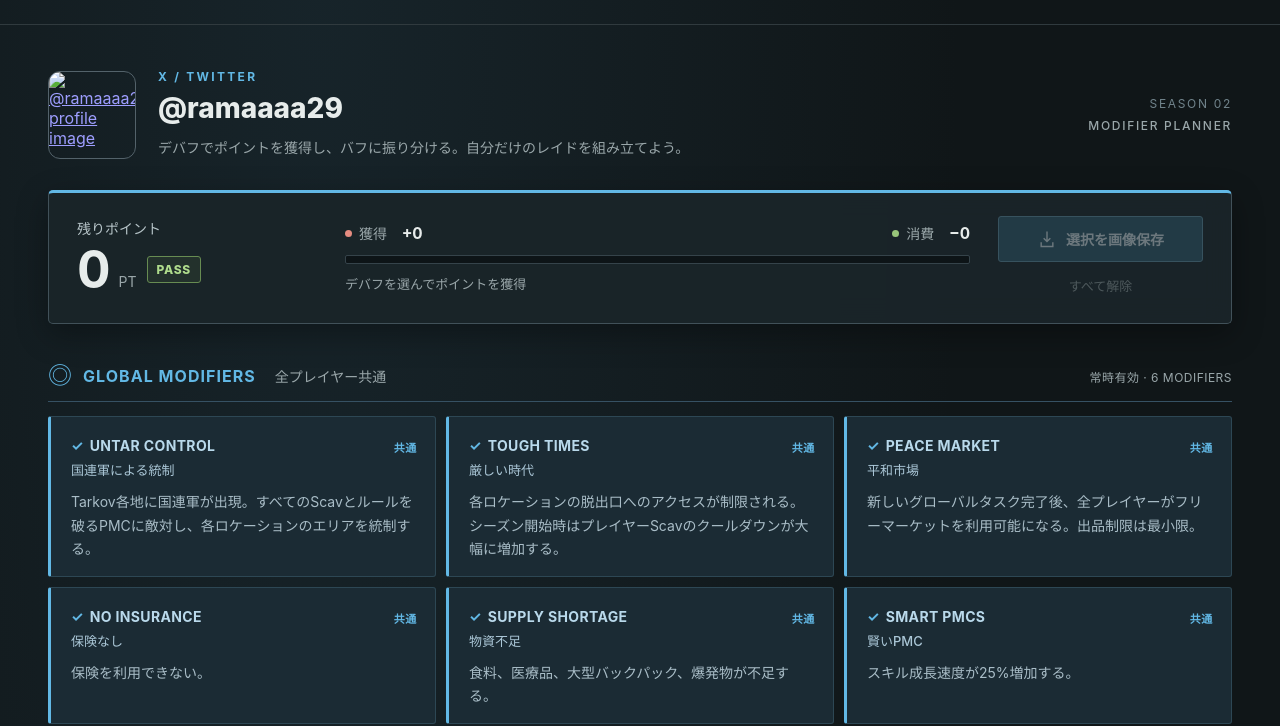
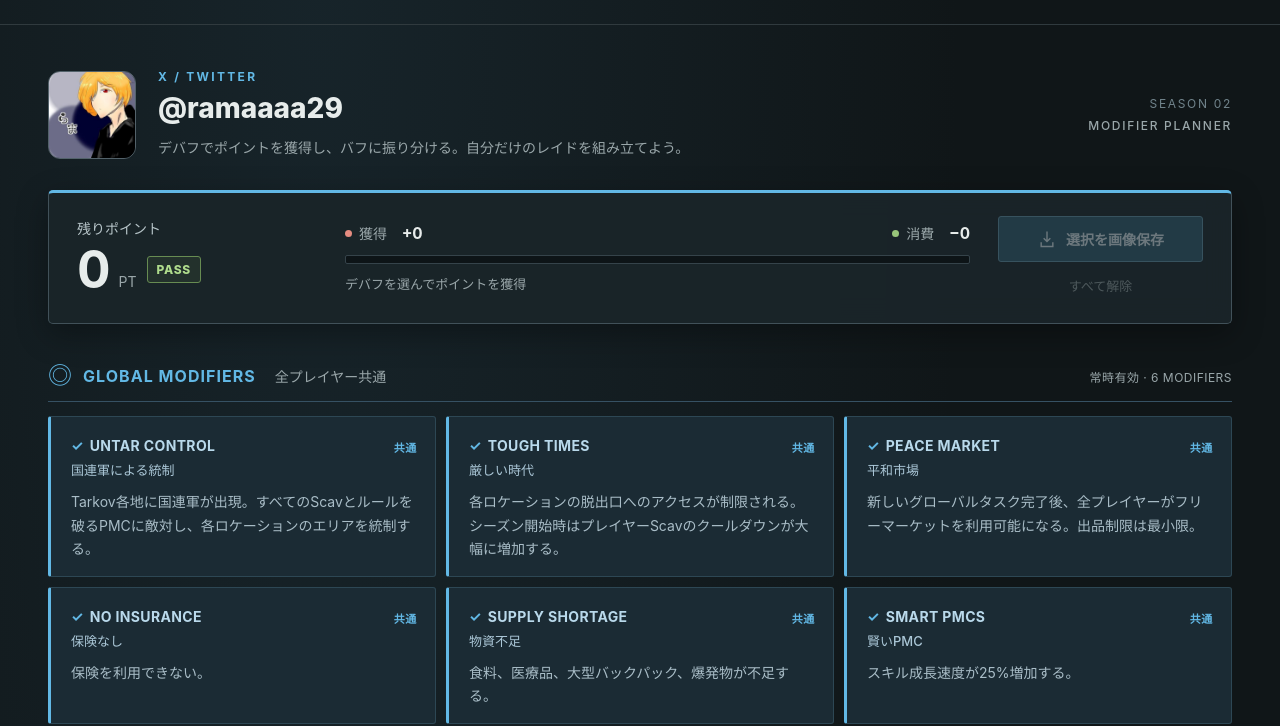
Before and after one commit to ramaaa29/Seasonl-UNTAR-CONTROL-Modifire, a website with bundled scripts: page index.html in a window 1280 px wide. Shown: the part 91-817 px from the top of the page. Built offline with nearby package versions, Linux system fonts and the light colour scheme; files whose address does not match are found by name.

Commit message:
Fix profile image source in index.html
プロフィールアイコン参照先変更

```diff
--- a/index.html
+++ b/index.html
@@ -23,7 +23,7 @@
   </div>
  </header>
  <main>
-  <div class="intro"><div class="profile-block"><a class="profile-image-link" href="https://x.com/ramaaaa29" target="_blank" rel="noopener noreferrer" aria-label="@ramaaaa29 on X"><img class="profile-image" src="assets/ramaaaa29.png" alt="@ramaaaa29 profile image" width="88" height="88"></a><div><p class="eyebrow">X / TWITTER</p><h1 class="profile-name"><a href="https://x.com/ramaaaa29" target="_blank" rel="noopener noreferrer">@ramaaaa29</a></h1><p class="intro-copy" data-t="intro">デバフでポイントを獲得し、バフに振り分ける。自分だけのレイドを組み立てよう。</p></div></div><span class="edition">SEASON 02<br><b>MODIFIER PLANNER</b></span></div>
+  <div class="intro"><div class="profile-block"><a class="profile-image-link" href="https://x.com/ramaaaa29" target="_blank" rel="noopener noreferrer" aria-label="@ramaaaa29 on X"><img class="profile-image" src="ramaaaa29.png" alt="@ramaaaa29 profile image" width="88" height="88"></a><div><p class="eyebrow">X / TWITTER</p><h1 class="profile-name"><a href="https://x.com/ramaaaa29" target="_blank" rel="noopener noreferrer">@ramaaaa29</a></h1><p class="intro-copy" data-t="intro">デバフでポイントを獲得し、バフに振り分ける。自分だけのレイドを組み立てよう。</p></div></div><span class="edition">SEASON 02<br><b>MODIFIER PLANNER</b></span></div>
   <section class="budget-panel" aria-label="ポイント / Points">
    <div class="balance"><span class="small-label" data-t="remaining">残りポイント</span><div><strong id="remaining">0</strong><span class="unit">PT</span><span id="status" class="status">PASS</span></div></div>
    <div class="budget-middle"><div class="budget-numbers"><span><span class="dot red"></span><span data-t="earned">獲得</span> <b id="earned">+0</b></span><span><span class="dot green"></span><span data-t="spent">消費</span> <b id="spent">−0</b></span></div><div id="gauge" class="gauge" role="meter" aria-label="ポイント消費 / Point usage" aria-valuemin="0" aria-valuemax="1" aria-valuenow="0"><span id="gauge-fill"></span></div><p id="budget-hint">デバフを選んでポイントを獲得</p></div>
```
